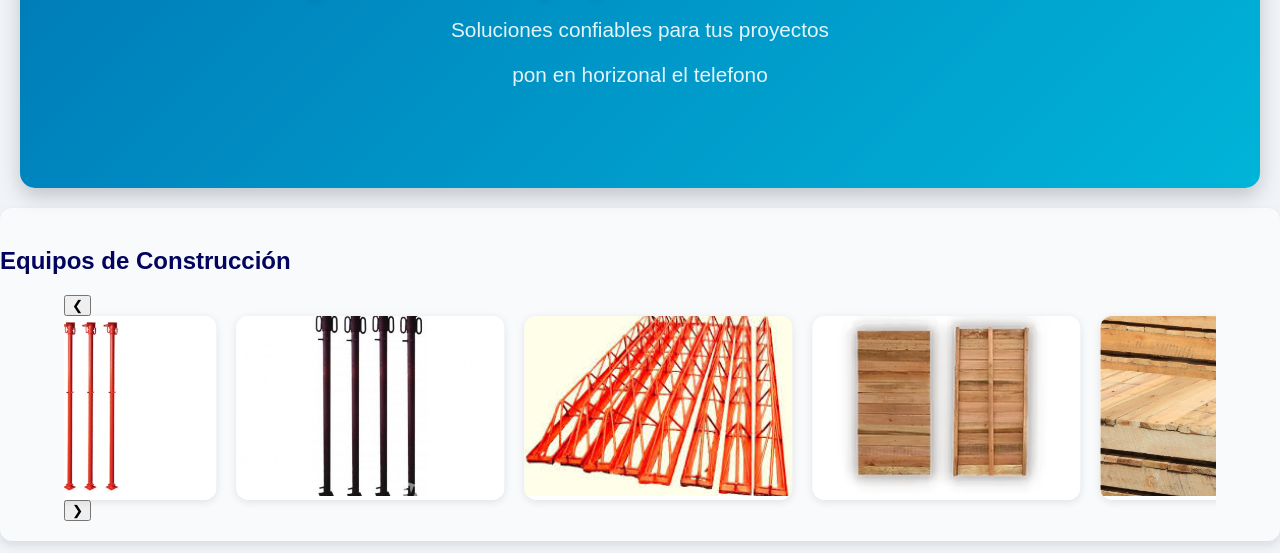
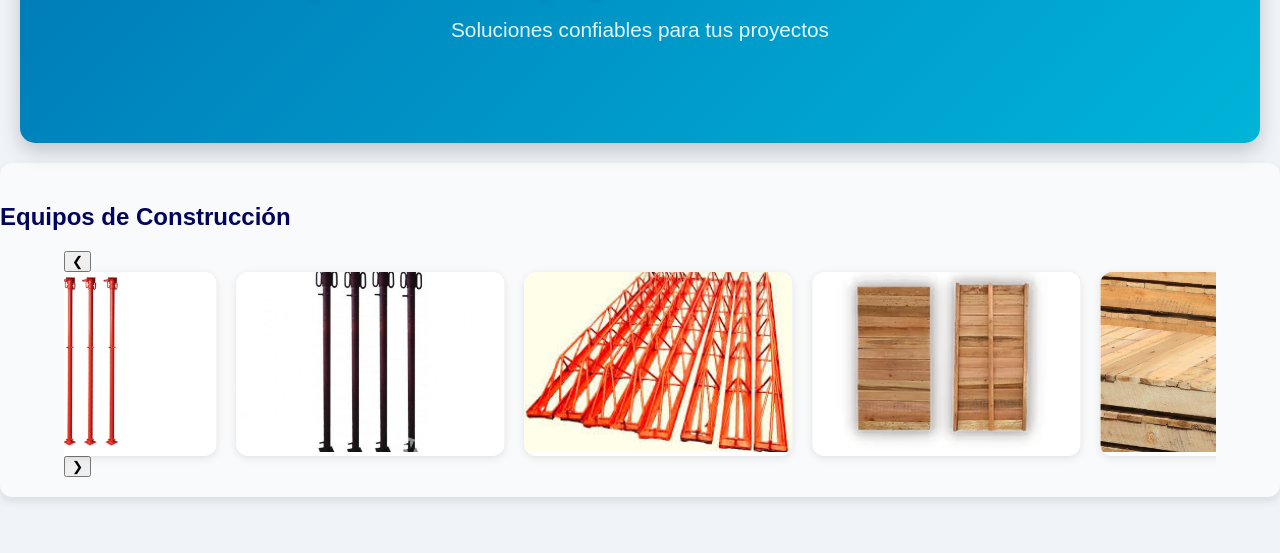
Before and after one commit to palomo31/paginadeposito, a website: page public/index.html in a window 1280 px wide. Shown: the part 241-794 px from the top of the page. Drawn offline with Linux system fonts and the light colour scheme; no server answers.

```diff
--- a/public/index.html
+++ b/public/index.html
@@ -23,7 +23,6 @@
       <div class="hero">
         <h1>Alquiler de Equipos de Construcción</h1>
         <p>Soluciones confiables para tus proyectos</p>
-        <p>pon en horizonal el telefono</p>
       </div>
 
       <!-- CARRUSEL DE PRODUCTOS -->
```
